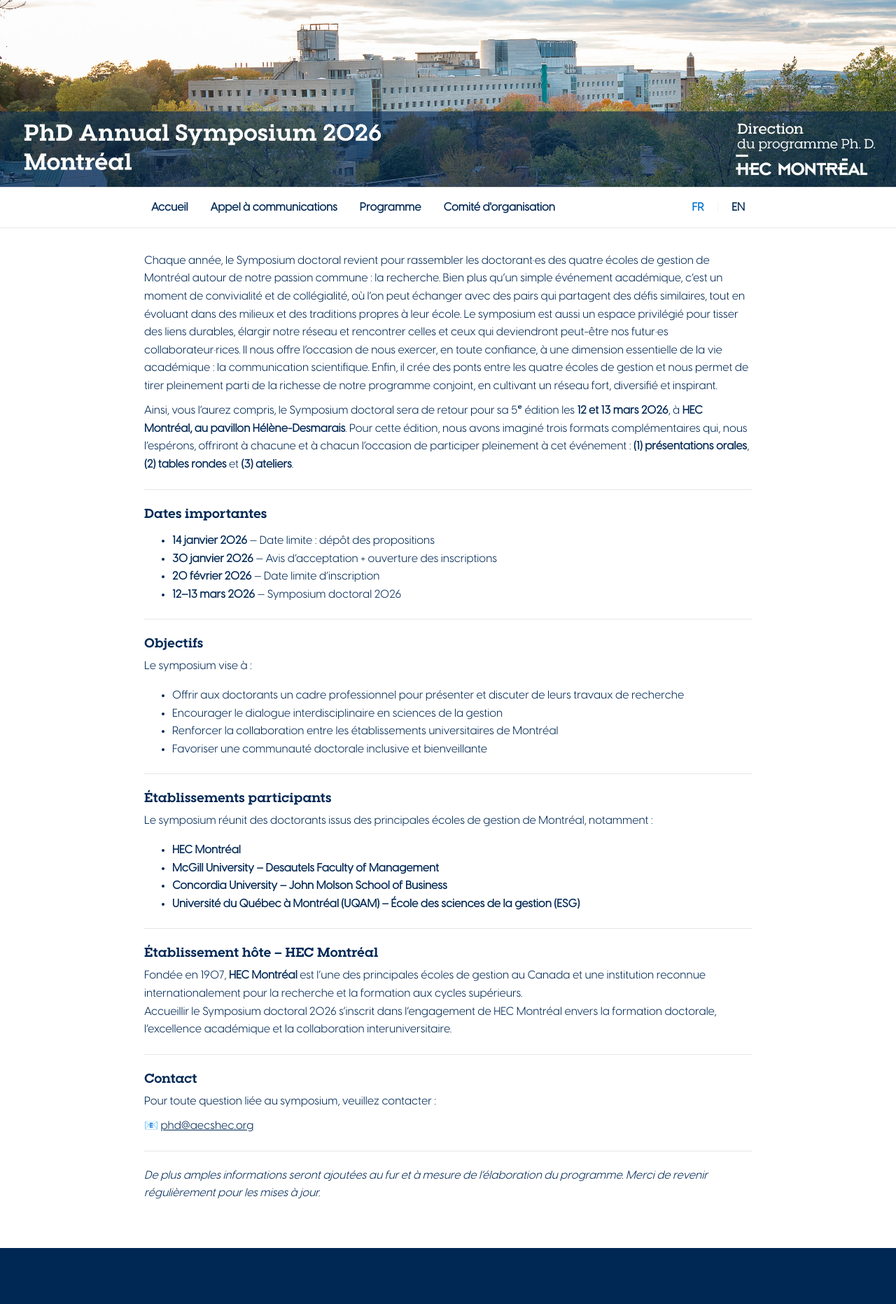
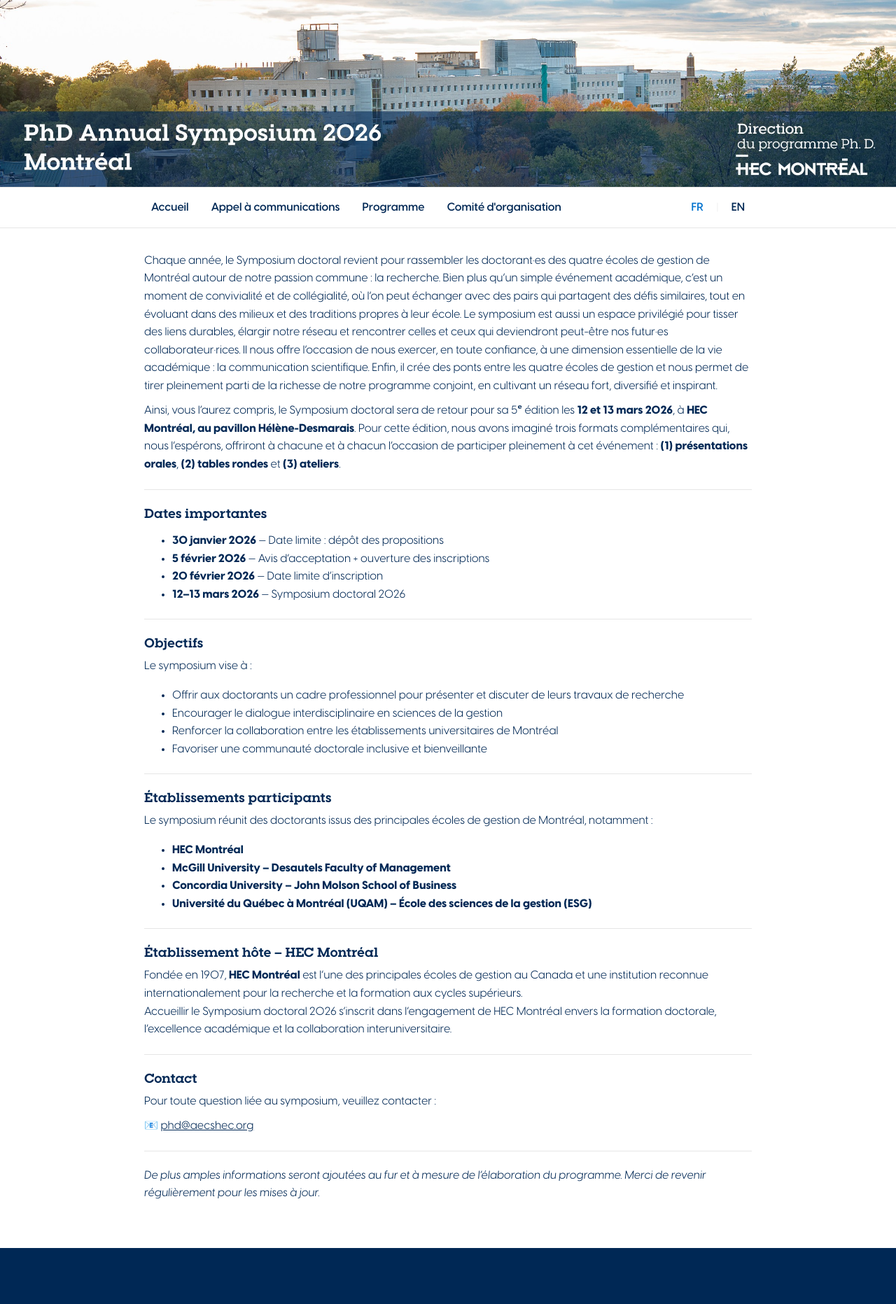
Before and after one commit to juanseripe/symposium2026, a Jekyll site: the page built from docs/index.md, in a window 1280 px wide. Shown: the whole page at 70% size. Built offline with Jekyll 4.4.1, drawn with Linux system fonts in a browser that asks for light colours.

Commit message:
Bold format fix

```diff
--- a/docs/assets/style.css
+++ b/docs/assets/style.css
@@ -16,6 +16,21 @@
 html, body { margin: 0; padding: 0; }
 
 /* Optional local fonts (kept minimal + safe fallbacks) */
+/* Optional local fonts (safe fallbacks if missing) */
+@font-face {
+  font-family: "Visby";
+  src: url("fonts/VisbyCF/VisbyCF-Thin.otf") format("opentype");
+  font-weight: 100;
+  font-style: normal;
+  font-display: swap;
+}
+@font-face {
+  font-family: "Visby";
+  src: url("fonts/VisbyCF/VisbyCF-Light.otf") format("opentype");
+  font-weight: 300;
+  font-style: normal;
+  font-display: swap;
+}
 @font-face {
   font-family: "Visby";
   src: url("fonts/VisbyCF/VisbyCF-Regular.otf") format("opentype");
@@ -23,6 +38,99 @@ html, body { margin: 0; padding: 0; }
   font-style: normal;
   font-display: swap;
 }
+@font-face {
+  font-family: "Visby";
+  src: url("fonts/VisbyCF/VisbyCF-Medium.otf") format("opentype");
+  font-weight: 500;
+  font-style: normal;
+  font-display: swap;
+}
+@font-face {
+  font-family: "Visby";
+  src: url("fonts/VisbyCF/VisbyCF-DemiBold.otf") format("opentype");
+  font-weight: 600;
+  font-style: normal;
+  font-display: swap;
+}
+@font-face {
+  font-family: "Visby";
+  src: url("fonts/VisbyCF/VisbyCF-Bold.otf") format("opentype");
+  font-weight: 700;
+  font-style: normal;
+  font-display: swap;
+}
+@font-face {
+  font-family: "Visby";
+  src: url("fonts/VisbyCF/VisbyCF-ExtraBold.otf") format("opentype");
+  font-weight: 800;
+  font-style: normal;
+  font-display: swap;
+}
+@font-face {
+  font-family: "Visby";
+  src: url("fonts/VisbyCF/VisbyCF-Heavy.otf") format("opentype");
+  font-weight: 900;
+  font-style: normal;
+  font-display: swap;
+}
+
+@font-face {
+  font-family: "Visby";
+  src: url("fonts/VisbyCF/VisbyCF-ThinOblique.otf") format("opentype");
+  font-weight: 100;
+  font-style: oblique;
+  font-display: swap;
+}
+@font-face {
+  font-family: "Visby";
+  src: url("fonts/VisbyCF/VisbyCF-LightOblique.otf") format("opentype");
+  font-weight: 300;
+  font-style: oblique;
+  font-display: swap;
+}
+@font-face {
+  font-family: "Visby";
+  src: url("fonts/VisbyCF/VisbyCF-RegularOblique.otf") format("opentype");
+  font-weight: 400;
+  font-style: oblique;
+  font-display: swap;
+}
+@font-face {
+  font-family: "Visby";
+  src: url("fonts/VisbyCF/VisbyCF-MediumOblique.otf") format("opentype");
+  font-weight: 500;
+  font-style: oblique;
+  font-display: swap;
+}
+@font-face {
+  font-family: "Visby";
+  src: url("fonts/VisbyCF/VisbyCF-DemiBoldOblique.otf") format("opentype");
+  font-weight: 600;
+  font-style: oblique;
+  font-display: swap;
+}
+@font-face {
+  font-family: "Visby";
+  src: url("fonts/VisbyCF/VisbyCF-BoldOblique.otf") format("opentype");
+  font-weight: 700;
+  font-style: oblique;
+  font-display: swap;
+}
+@font-face {
+  font-family: "Visby";
+  src: url("fonts/VisbyCF/VisbyCF-ExtraBoldOblique.otf") format("opentype");
+  font-weight: 800;
+  font-style: oblique;
+  font-display: swap;
+}
+@font-face {
+  font-family: "Visby";
+  src: url("fonts/VisbyCF/VisbyCF-HeavyOblique.otf") format("opentype");
+  font-weight: 900;
+  font-style: oblique;
+  font-display: swap;
+}
+
 @font-face {
   font-family: "Visby Slab";
   src: url("fonts/VisbySlab/VisbySlabCF-Bold.otf") format("opentype");
@@ -112,6 +220,10 @@ h1, h2, h3 {
 
 p { margin: 0.6em 0; }
 
+strong, b {
+  font-weight: 800;
+}
+
 a { color: inherit; }
 
 .page-content img { max-width: 100%; height: auto; }
--- a/docs/index.md
+++ b/docs/index.md
@@ -11,8 +11,8 @@ Ainsi, vous l’aurez compris, le Symposium doctoral sera de retour pour sa 5ᵉ
 
 ### Dates importantes
 
-- **14 janvier 2026** — Date limite : dépôt des propositions
-- **30 janvier 2026** — Avis d’acceptation + ouverture des inscriptions
+- **30 janvier 2026** — Date limite : dépôt des propositions
+- **5 février 2026** — Avis d’acceptation + ouverture des inscriptions
 - **20 février 2026** — Date limite d’inscription
 - **12–13 mars 2026** — Symposium doctoral 2026
 
```
Also changed, not shown: docs/appel-a-communications.md (+2 -2 lines), docs/en/appel-a-communications.md (+2 -2 lines), docs/en/index.md (+2 -2 lines).
